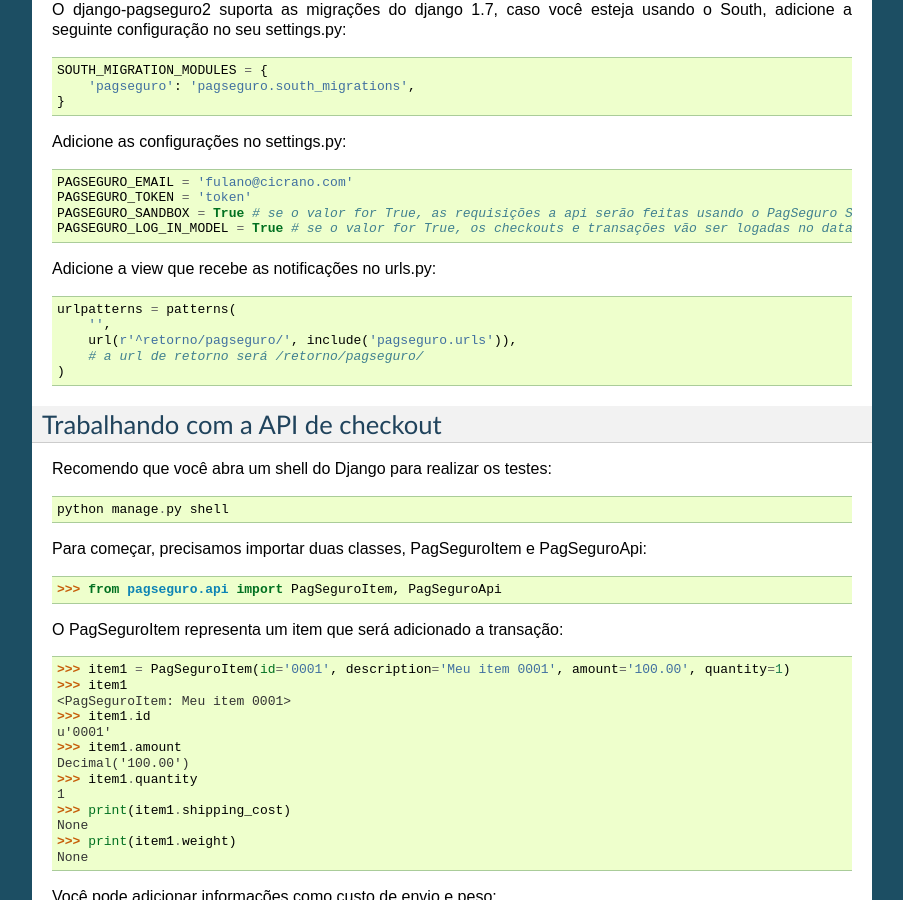
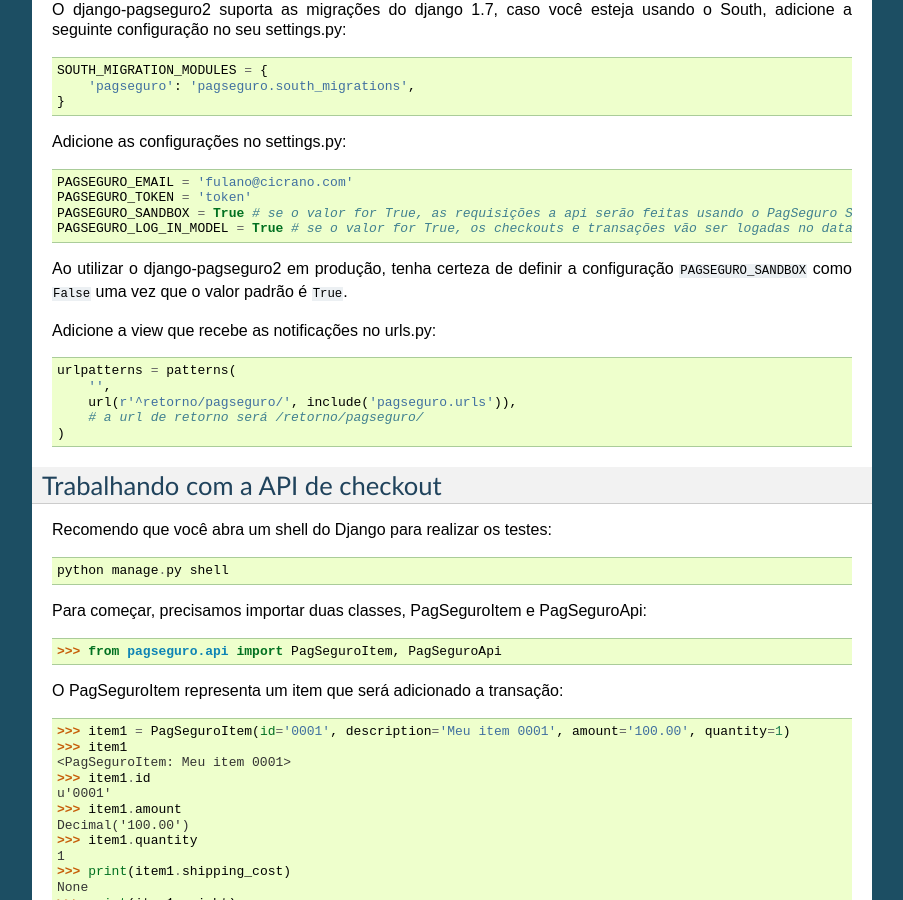
Before and after one commit to allisson/django-pagseguro2, a Sphinx documentation site: the page built from docs/tutorial.rst, in a window 1280 px wide and 900 px high, scrolled down 534 px. Shown: the whole window, without its empty margins (198-1101 px from the left). Built offline with Sphinx 7.4.7, drawn with Linux system fonts in a browser that asks for light colours.

Commit message:
Improve tutorial in documentation
Make clear that PAGSEGURO_SANDBOX on production environment must be
defined as `False`.

Also fix list formatting and remove blank white spaces from the end of
the lines.

```diff
--- a/docs/tutorial.rst
+++ b/docs/tutorial.rst
@@ -39,6 +39,10 @@
     PAGSEGURO_TOKEN = 'token'
     PAGSEGURO_SANDBOX = True # se o valor for True, as requisições a api serão feitas usando o PagSeguro Sandbox.
     PAGSEGURO_LOG_IN_MODEL = True # se o valor for True, os checkouts e transações vão ser logadas no database.
+
+Ao utilizar o django-pagseguro2 em produção, tenha certeza de definir a
+configuração ``PAGSEGURO_SANDBOX`` como ``False`` uma vez que o valor padrão é
+``True``.
 
 Adicione a view que recebe as notificações no urls.py::
 
@@ -234,13 +238,13 @@
 Para revolser esse detalhe, basta entrar na página "Threat control" (CloudFlare), clicar em "Add custom role" e adicionar os seguintes IPs disponibilizado pelo PagSeguro abaixo.
 
 
-*186.234.16.8
-*186.234.16.9
-*186.234.48.8
-*186.234.48.9
-*186.234.144.17
-*186.234.144.18
-*200.147.112.136
-*200.147.112.137
+* 186.234.16.8
+* 186.234.16.9
+* 186.234.48.8
+* 186.234.48.9
+* 186.234.144.17
+* 186.234.144.18
+* 200.147.112.136
+* 200.147.112.137
 
 Após adicioná-los, clique em "Trust +".
```
